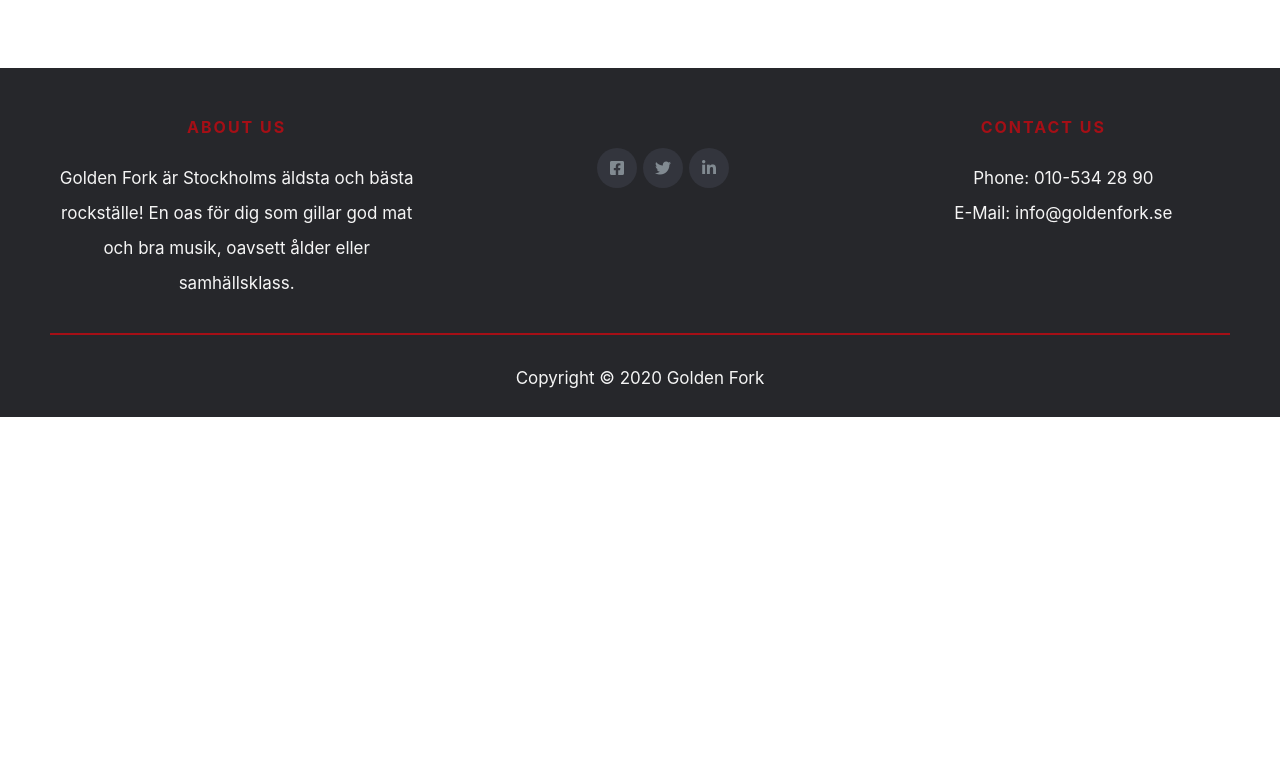
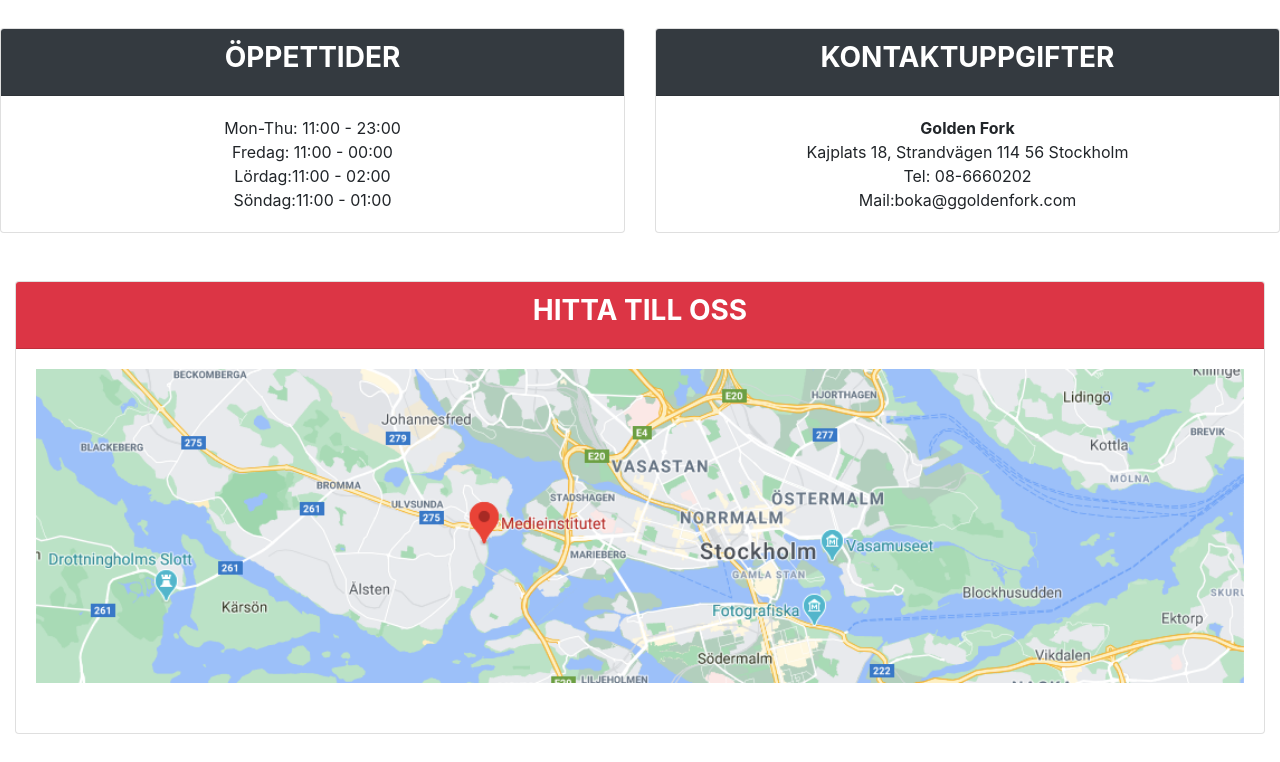
Before and after one commit to menafalici/restaurant-booking, a React (Create React App) app: page /kontakt in a window 1280 px wide. Shown: the part 298-1060 px from the top of the page. Before the commit the page ends 800 px from the top, so only its background shows below. Built offline with nearby package versions, Linux system fonts and the light colour scheme.

Commit message:
kontakt sida

```diff
--- a/package.json
+++ b/package.json
@@ -8,12 +8,8 @@
     "@testing-library/user-event": "^7.1.2",
     "@types/jest": "^24.0.0",
     "@types/node": "^12.0.0",
-<<<<<<< HEAD
     "bootstrap": "^4.5.2",
     "node-sass": "^4.14.1",
-=======
-    "axios": "^0.20.0",
->>>>>>> bfce42b792a1dc6aa02010de9088de16125af4c3
     "react": "^16.13.1",
     "react-bootstrap": "^1.3.0",
     "react-dom": "^16.13.1",
--- a/src/components/pages/kontakt/kontakt.css
+++ b/src/components/pages/kontakt/kontakt.css
@@ -0,0 +1,3 @@
+.kontakt-img{
+    margin-bottom: 30px;
+}
--- a/src/components/pages/kontakt/kontakt.tsx
+++ b/src/components/pages/kontakt/kontakt.tsx
@@ -1,17 +1,82 @@
 import React from 'react'
+import './Kontakt.css'
+import 'bootstrap/dist/css/bootstrap.min.css';
+
 
 function Kontakt() {
     return (
         <>
             <div>
                 <img
-                    className="d-block w-100"
+                    className="kontakt-img d-block w-100"
                     src="images/flame.jpg"
                     alt=""
                 />
             </div>
 
+            <div className='kontakt-oppettider'>
+                <div className="row">
+                    <div className="col-sm-12 col-md-6">
+                        <div className="card  mb-3;">
+                            <div className="card-header text-white bg-dark"> <h3><b>ÖPPETTIDER</b></h3></div>
+                            <div className="card-body">
+                                <p className="card-text">
+                                    Mon-Thu:    11:00 - 23:00
+                                    <br />
+                                    Fredag:     11:00 - 00:00
+                                    <br />
+                                    Lördag:11:00 - 02:00
+                                    <br />
+                                    Söndag:11:00 - 01:00
+                                </p>
+                            </div>
+                        </div>
+                    </div>
 
+
+                    <div className="col-sm-12 col-md-6">
+                        <div className="card  mb-3;">
+                            <div className="card-header text-white bg-dark"> <h3><b>KONTAKTUPPGIFTER</b></h3></div>
+                            <div className="card-body">
+                                <p className="card-text">
+
+                                    <b> Golden Fork</b>
+
+                                    <br />
+                                        Kajplats 18, Strandvägen
+                                        114 56 Stockholm
+                                        <br />
+                                        Tel: 08-6660202
+                                        <br />
+                                        Mail:boka@ggoldenfork.com
+
+                                </p>
+                            </div>
+                        </div>
+                    </div>
+                </div>
+            </div>
+
+            {/*       google map */}
+
+            <div className="col-sm-12 col-md-12 mt-5">
+                <div className="card  mb-3;">
+                    <div className="card-header text-white bg-danger"> <h3><b>HITTA TILL OSS</b></h3></div>
+                    <div className="card-body">
+
+                        <a className="linkedin" href="https://www.google.com/maps/place/Medieinstitutet/@59.330672,17.984364,12z/data=!4m5!3m4!1s0x0:0xdea95a59cde9090d!8m2!3d59.3306719!4d17.9843643?hl=en/" target="_blank">
+                            <img
+                                className="kontakt-img d-block w-100"
+                                src="images/map.png"
+                                alt=""
+                            />
+
+                        </a>
+
+
+                    </div>
+                </div>
+            </div>
         </>
     )
 }
```
Also changed, not shown: public/images/map.png (added).
